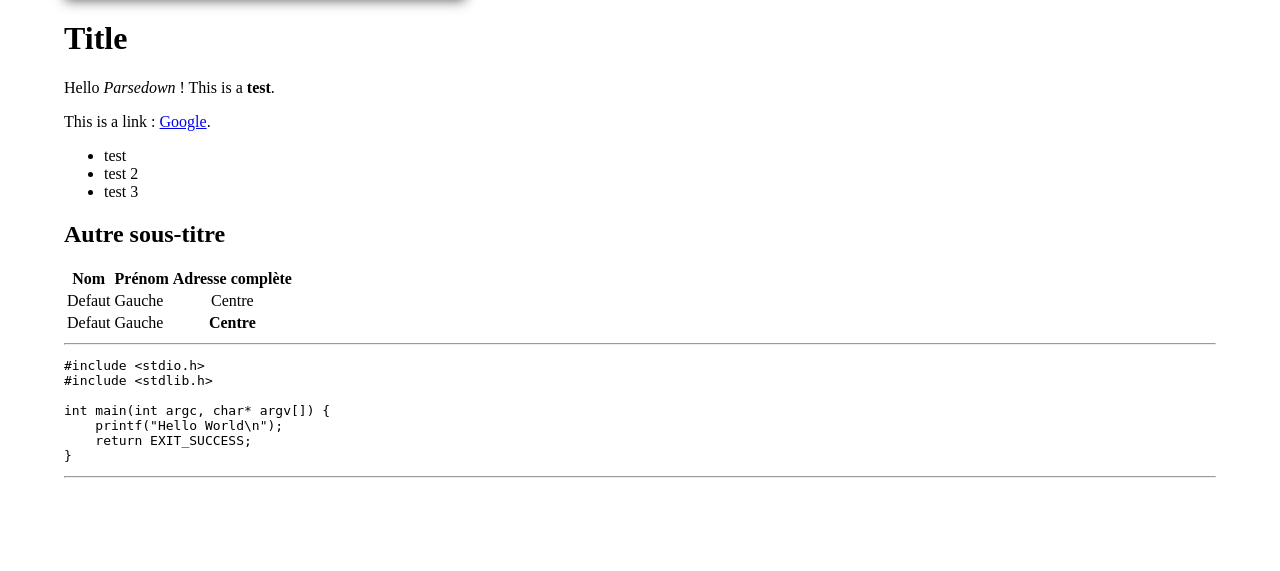
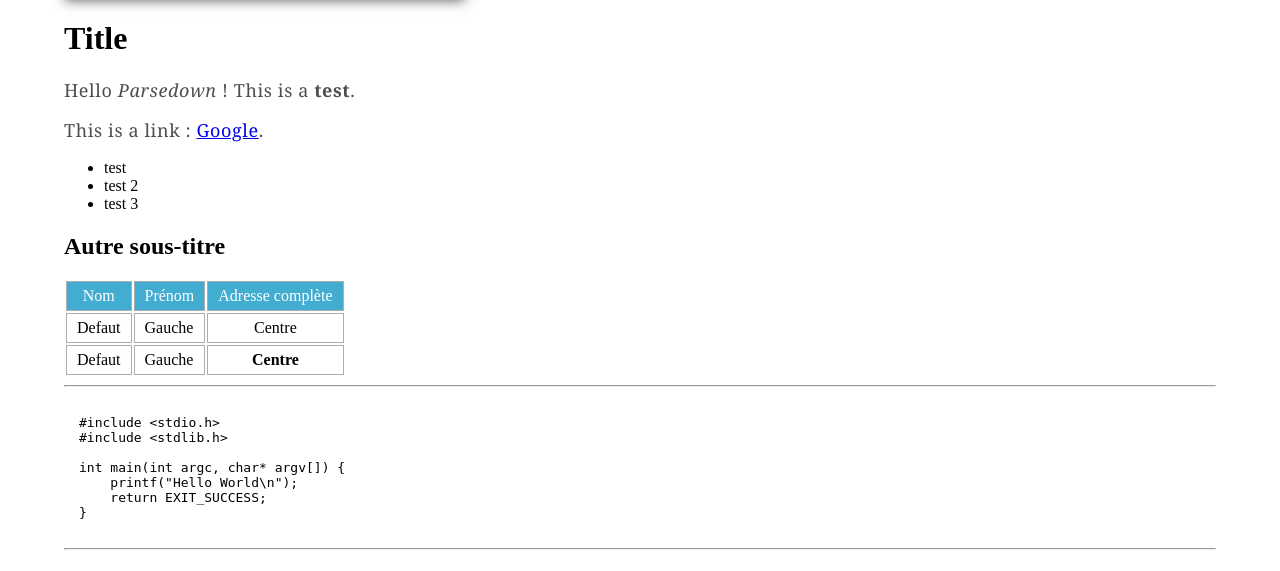
Before and after one commit to 1ud0v1c/website-starter, a PHP site: page / in a window 1280 px wide. Shown: the part 933-1504 px from the top of the page. Before the commit the page ends 1411 px from the top, so only its background shows below. Run offline with PHP 8.4, Linux system fonts and the light colour scheme.

Commit message:
Image creation added, some css on markdown result

```diff
--- a/core/form.php
+++ b/core/form.php
@@ -20,8 +20,8 @@
 			echo "</select>";
 		}
 
-		public function submit() {
-			echo "<input type='submit' name='post_form' value='Send' />";
+		public function submit($value = 'Valider') {
+			echo "<input type='submit' name='post_form' value='".$value."' />";
 			echo "</form>";
 		}
 	}
--- a/core/image-handler.php
+++ b/core/image-handler.php
@@ -36,10 +36,24 @@
 			return true;
 		}
 
-		public function createImage() {
-			// TODO
+		public function createImage($text, $path, $background = "33-141-255", $textColor = "255-255-255", $imageWidth = 370, $imageHeight = 200) {
+			header("Content-type : image/png");
+
+			$image = imagecreate($imageWidth, $imageHeight);
+
+			$background = explode("-", $background);
+			$navy = imagecolorallocate($image, $background[0], $background[1], $background[2]);
+			$textColor = explode("-", $textColor);
+			$white = imagecolorallocate($image, $textColor[0], $textColor[1], $textColor[2]);
+
+			$font = 22;
+			$fontHeight = imagefontheight($font);
+			$fontWidth = imagefontwidth($font);
+			$textWidth = $fontWidth * strlen($text);
+
+			imagestring($image, $font, ceil(($imageWidth - $textWidth)/2), ceil(($imageHeight - $fontHeight)/2), $text, $white);
+			imagepng($image, $path);
 		}
-
 	}
 
 ?>
--- a/css/main.css
+++ b/css/main.css
@@ -55,3 +55,24 @@ input[type="submit"]:hover {
   -webkit-box-shadow: 1px 1px 12px #555;
   box-shadow: 1px 1px 12px #555;
 }
+
+p {
+	font-family: Georgia, Verdana, sans-serif;
+	color: #4E4E4E;
+	line-height: 22px;
+	letter-spacing: 0.6px;
+	font-size: 18px;
+}
+
+pre {
+	padding: 15px;
+}
+th {
+	background: #42ADD0;
+	color: white;
+	font-weight: normal;
+}
+th, td {
+	padding: 5px 10px;
+	border: 1px solid #ADADAD;
+}
--- a/index.php
+++ b/index.php
@@ -19,8 +19,8 @@
 	<div class="content">
 		<?php
 			$img_handler = new Image();
-			$img_handler->createImage();
-			// $img_handler->generateMin("img/background.jpg", "img");
+			$img_handler->createImage("Logo", "img/logo.png");
+			$img_handler->generateMin("img/background.jpg", "img");
 		?>
 
 		<?php
```
Also changed, not shown: img/logo.png (added).
